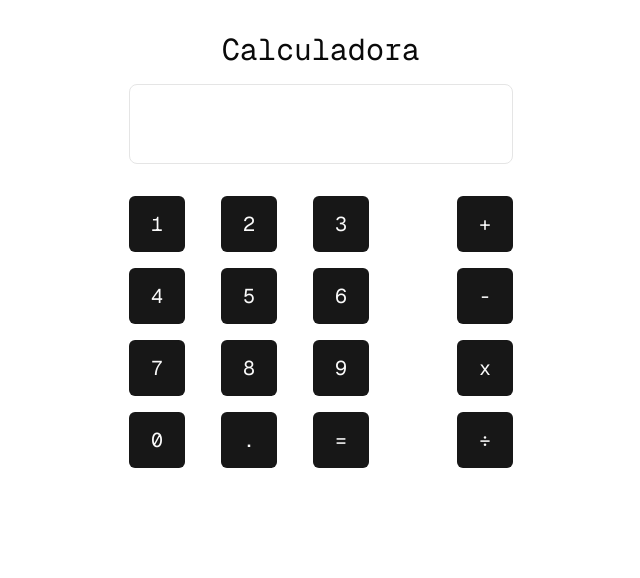
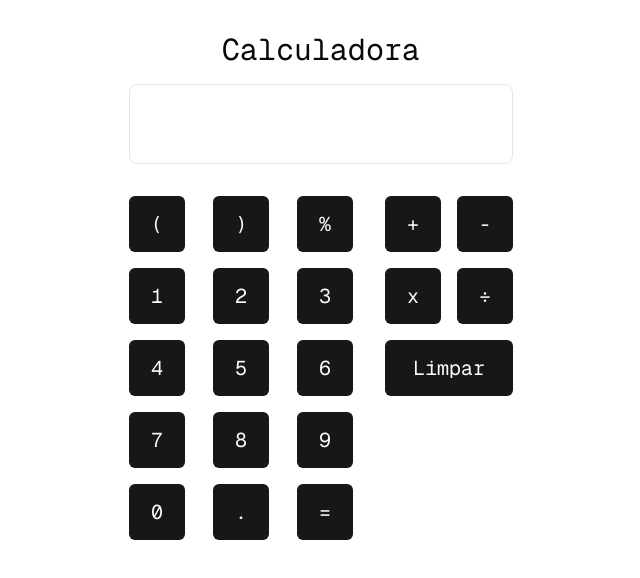
Before and after one commit to MarioPonte/DevLogicTools, a Next.js app: page /calculadora in a window 1280 px wide. Shown: the top 578 px of the page, without its empty margins (237-877 px from the left). Built offline with nearby package versions, Linux system fonts and the light colour scheme.

Commit message:
adding clear btn to calculator

```diff
--- a/app/calculadora/page.tsx
+++ b/app/calculadora/page.tsx
@@ -17,7 +17,7 @@ export default function Page() {
 
     const calculateResult = () => {
         try {
-            const expression = input.replace(/x/g, "*").replace(/÷/g, "/");
+            const expression = input.replace(/x/g, "*").replace(/÷/g, "/").replace(/%/g, "/100");
 
             const evaluatedResult = eval(expression);
 
@@ -25,6 +25,11 @@ export default function Page() {
         } catch (error) {
             setResult("Erro");
         }
+    };
+
+    const handleClear = () => {
+        setInput("");
+        setResult("");
     };
 
     return (
@@ -42,8 +47,9 @@ export default function Page() {
                     </div>
 
                     <div className="flex justify-between w-full">
-                        <div className="flex flex-col gap-4 w-60">
+                        <div className="flex flex-col gap-4 w-56">
                             {[
+                                ["(", ")", "%"],
                                 ["1", "2", "3"],
                                 ["4", "5", "6"],
                                 ["7", "8", "9"],
@@ -59,13 +65,25 @@ export default function Page() {
                             ))}
                         </div>
 
-                        {/* Operators */}
                         <div className="flex flex-col gap-4">
-                            {["+", "-", "x", "÷"].map((op) => (
-                                <Button key={op} className="text-xl w-14 h-14" onClick={() => handleButtonClick(op)}>
-                                    {op}
+                            {/* Operators */}
+                            <div className="flex flex-col gap-4 w-32">
+                                {[["+", "-"], ["x", "÷"]].map((row, index) => (
+                                    <div key={index} className="flex justify-between">
+                                        {row.map((num) => (
+                                            <Button key={num} className="text-xl w-14 h-14" onClick={() => handleButtonClick(num)}>
+                                                {num}
+                                            </Button>
+                                        ))}
+                                    </div>
+                                ))}
+                            </div>
+
+                            <div>
+                                <Button className="text-xl w-full h-14" onClick={() => handleClear()}>
+                                    Limpar
                                 </Button>
-                            ))}
+                            </div>
                         </div>
                     </div>
                 </div>
```
